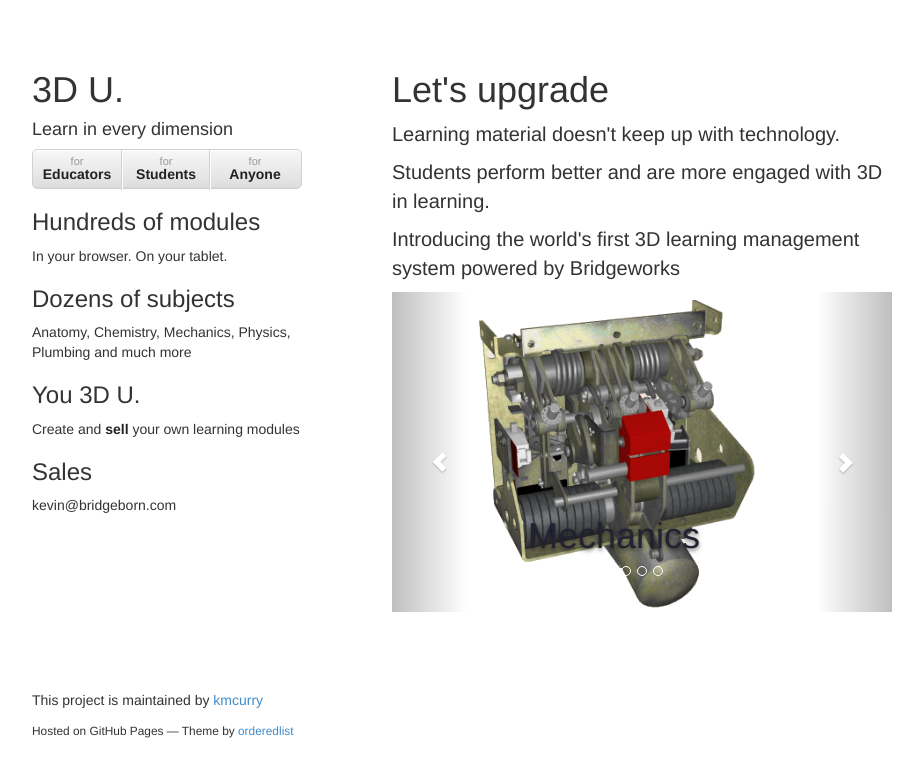
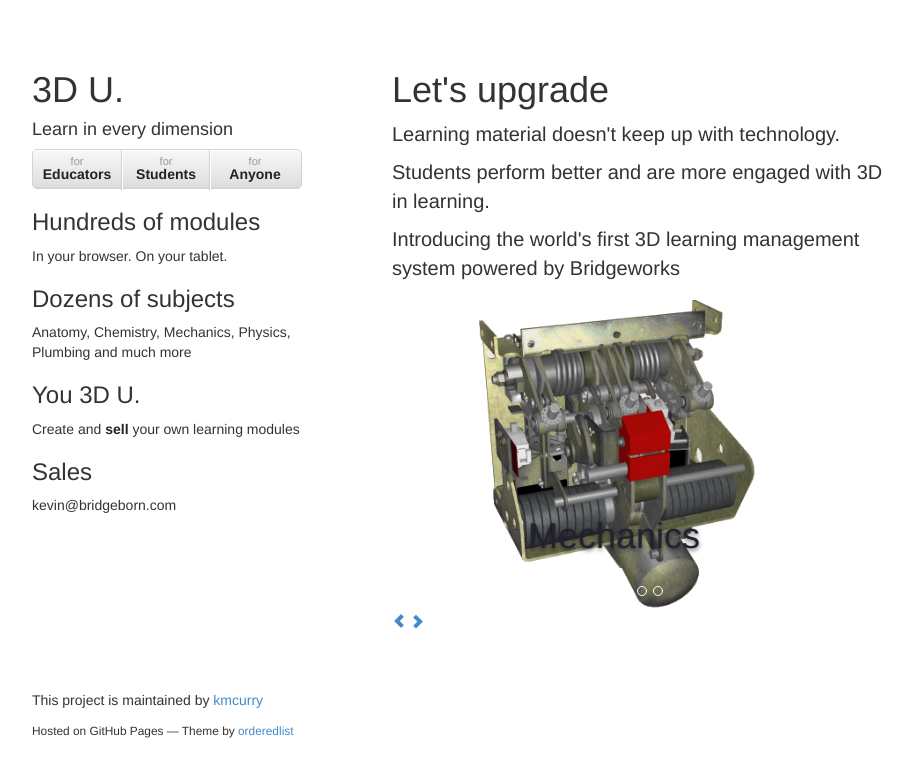
Before and after one commit to kmcurry/3DU, a plain HTML site: page index.html in a window 1280 px wide. Shown: the whole page, without its empty margins (178-1101 px from the left). Drawn offline with nearby package versions, Linux system fonts and the light colour scheme.

Commit message:
remove carousel control style

```diff
--- a/index.html
+++ b/index.html
@@ -105,10 +105,10 @@
       </div>
 
       <!-- Controls -->
-      <a class="left carousel-control" href="#carousel-example-generic" data-slide="prev">
+      <a class="" href="#carousel-example-generic" data-slide="prev">
         <span class="glyphicon glyphicon-chevron-left"></span>
       </a>
-      <a class="right carousel-control" href="#carousel-example-generic" data-slide="next">
+      <a class="" href="#carousel-example-generic" data-slide="next">
         <span class="glyphicon glyphicon-chevron-right"></span>
       </a>
     </div>
```
